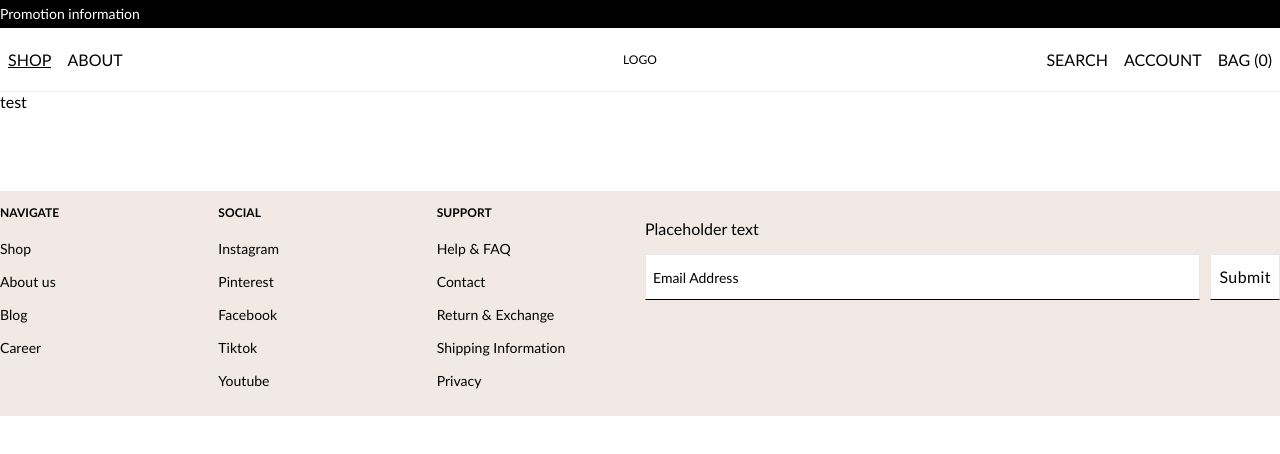
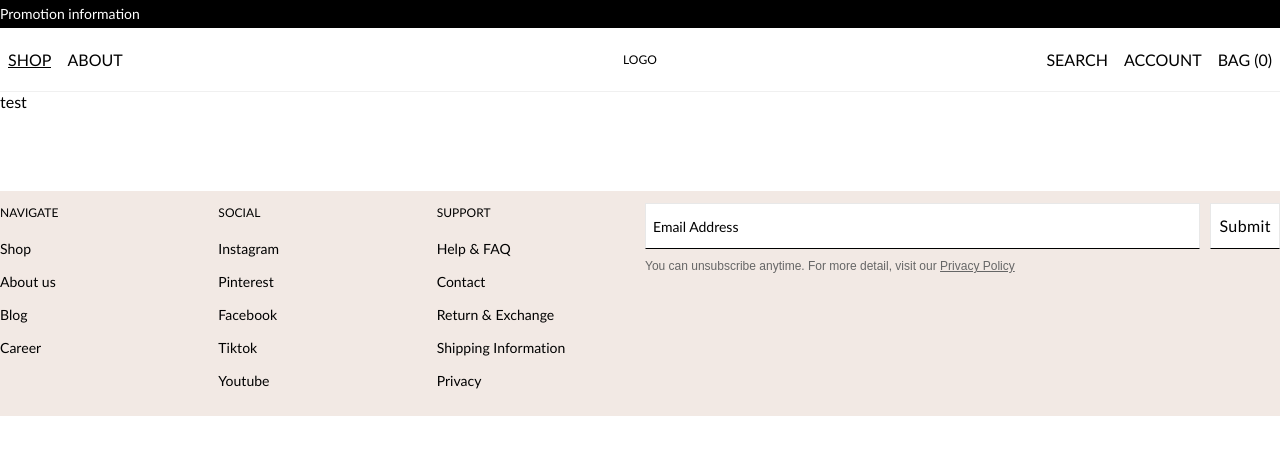
Before and after one commit to tinxtin/ecom, a React (Vite) app: page /collection/all in a window 1280 px wide. Shown: the top 454 px of the page. Built offline with nearby package versions, Linux system fonts and the light colour scheme.

Commit message:
footer style

```diff
--- a/src/components/promotion/newsletter.jsx
+++ b/src/components/promotion/newsletter.jsx
@@ -1,4 +1,4 @@
-
+import { NavRoute } from '../route/navroute'
 
 export const Newsletter = () => {
 
@@ -6,12 +6,8 @@ export const Newsletter = () => {
     return (
         <div className='footer__newsletter'>
             <div className='footer__form-container'>
-                <p className='footer__newsletter-text'>
-                    Placeholder text
-                </p>
-                <div style={{width: '100%'}}>
                 <form action="" className='form__single-field form'>
-                        <div className='input__container'>
+                    <div className='footer__input-container'>
                         <div className='newsletter__email'>
                             <input type="email" name='email' aria-label='Email Address' required={true} className='newsletter__input input'/>
                             <label>Email Address</label>
@@ -22,7 +18,23 @@ export const Newsletter = () => {
                             </button>
                         </div>
                     </div>
+                    <div className='footer__newsletter-privacy'>
+                        <div className='newsletter__privacy-container'>
+                            <div className='newsletter__privacy-content'>
+                                <p className='newsletter__privacy'>
+                                    <span className='newsletter__privacy-text'>
+                                        You can unsubscribe anytime. For more detail, visit our{' '}
+                                        <NavRoute to='/' className={'newsletter__privacy-link'}>
+                                            Privacy Policy
+                                        </NavRoute>
+                                    </span>
+                                </p>
+                            </div>
+                        </div>
+                    </div>
                 </form>
+                <div>
+
                 </div>
             </div>
         </div>
--- a/src/styles/style.css
+++ b/src/styles/style.css
@@ -61,6 +61,11 @@ nav {
   font-size: 0.75rem;
   line-height: 0.975rem;
   letter-spacing: 0.001875rem;
+}
+
+h1, h2, h3, h4, h5, h6 {
+  font-weight: 400;
+  margin: 0;
 }
 
 .main {
@@ -437,6 +442,12 @@ nav {
   display: flex;
   flex-basis: 50%;
 }
+.footer__newsletter-privacy {
+  display: flex;
+  flex-direction: row;
+  align-items: stretch;
+  position: relative;
+}
 .footer__newsletter .footer__form-container {
   width: 100%;
 }
@@ -462,7 +473,6 @@ nav {
   letter-spacing: 0.0025rem;
   color: rgb(0, 0, 0);
   text-transform: uppercase;
-  margin: 0;
 }
 @media only screen and (min-width: 768px) {
   .footer__nav-header {
@@ -478,10 +488,17 @@ nav {
   font-size: 0.875rem;
   text-transform: none;
 }
+.footer__input-container {
+  display: flex;
+  flex-direction: row;
+  align-items: flex-start;
+  position: relative;
+  width: 100%;
+}
 
 .form {
   display: flex;
-  flex-direction: row;
+  flex-direction: column;
   box-sizing: border-box;
   width: 100%;
   overflow: visible;
@@ -513,13 +530,6 @@ nav {
   background-color: rgb(255, 255, 255);
   border: 1px solid rgb(232, 232, 232);
   height: 2rem;
-}
-.form__single-field .input__container {
-  display: flex;
-  flex-direction: row;
-  align-items: flex-start;
-  position: relative;
-  width: 100%;
 }
 .form__single-field .newsletter__email {
   display: flex;
@@ -559,6 +569,37 @@ nav {
 .form__single-field .newsletter__input:focus {
   outline: none;
 }
+.form__single-field .newsletter__privacy {
+  font-size: 14px;
+  font-family: Arial, "Helvetica Neue", Helvetica, sans-serif;
+  font-weight: 400;
+  line-height: 1.05rem !important;
+  margin: 0;
+}
+.form__single-field .newsletter__privacy-container {
+  display: flex;
+  justify-content: flex-start;
+  padding: 0px 0px 10px;
+  position: relative;
+  flex: 1 0 0px;
+  margin: 0;
+}
+.form__single-field .newsletter__privacy-content {
+  width: 100%;
+}
+.form__single-field .newsletter__privacy-text {
+  font-size: 12px;
+  font-family: "Apercu", Arial, "Helvetica Neue", Helvetica, sans-serif;
+  font-weight: 400;
+  display: inline;
+  color: rgb(102, 102, 102);
+}
+.form__single-field .newsletter__privacy-link {
+  font-weight: 400;
+  color: rgb(102, 102, 102);
+  text-decoration: underline;
+  border-bottom: none;
+}
 
 
 
--- a/src/styles/style.scss
+++ b/src/styles/style.scss
@@ -63,6 +63,11 @@ nav {
   font-size: .75rem;
   line-height: .975rem;
   letter-spacing: .001875rem;
+}
+
+h1, h2, h3, h4, h5, h6 {
+  font-weight: 400;
+  margin: 0;
 }
 
 .main {
@@ -498,6 +503,13 @@ nav {
     display: flex;
     flex-basis: 50%;
 
+    &-privacy {
+      display: flex;
+      flex-direction: row;
+      align-items: stretch;
+      position: relative;
+    }
+
     .footer__form-container {
       width: 100%;
     }
@@ -527,7 +539,6 @@ nav {
       letter-spacing: .0025rem;
       color: rgb(0, 0, 0);
       text-transform: uppercase;
-      margin: 0;
 
       @media only screen and (min-width: 768px) {
         margin-bottom: 1rem;
@@ -545,11 +556,22 @@ nav {
       text-transform: none;
     }
   }
+
+  &__input {
+
+    &-container {
+      display: flex;
+      flex-direction: row;
+      align-items: flex-start;
+      position: relative;
+      width: 100%;
+    }
+  }
 }
 
 .form {
   display: flex;
-  flex-direction: row;
+  flex-direction: column;
   box-sizing: border-box;
   width: 100%;
   overflow: visible;
@@ -584,14 +606,6 @@ nav {
       background-color: rgb(255, 255, 255);
       border: 1px solid rgb(232, 232, 232);
       height: 2rem;
-
-      &__container {
-        display: flex;
-        flex-direction: row;
-        align-items: flex-start;
-        position: relative;
-        width: 100%;
-      }
     }
 
     .newsletter {
@@ -629,7 +643,6 @@ nav {
         }
       }
 
-
       &__input {
         width: 100%;
         border-bottom-color: rgb(0, 0, 0) !important;
@@ -640,6 +653,42 @@ nav {
           outline: none;
         }
       }
+
+      &__privacy {
+          font-size: 14px;
+          font-family: Arial, 'Helvetica Neue', Helvetica, sans-serif;
+          font-weight: 400;
+          line-height: 1.05rem !important;
+          margin: 0;
+
+        &-container {
+          display: flex;
+          justify-content: flex-start;
+          padding: 0px 0px 10px;
+          position: relative;
+          flex: 1 0 0px;
+          margin: 0;
+        }
+
+        &-content {
+          width: 100%;
+        }
+
+        &-text {
+          font-size: 12px;
+          font-family: 'Apercu', Arial, 'Helvetica Neue', Helvetica, sans-serif;
+          font-weight: 400;
+          display: inline;
+          color: rgb(102,102,102);
+        }
+
+        &-link {
+          font-weight: 400;
+          color: rgb(102,102,102);
+          text-decoration: underline;
+          border-bottom: none;
+        }
+      }
     }
   }
 }
```
Also changed, not shown: 1 other file (tests, documents, lock files or other folders). Lines whose indentation alone changed are shown as unchanged.
